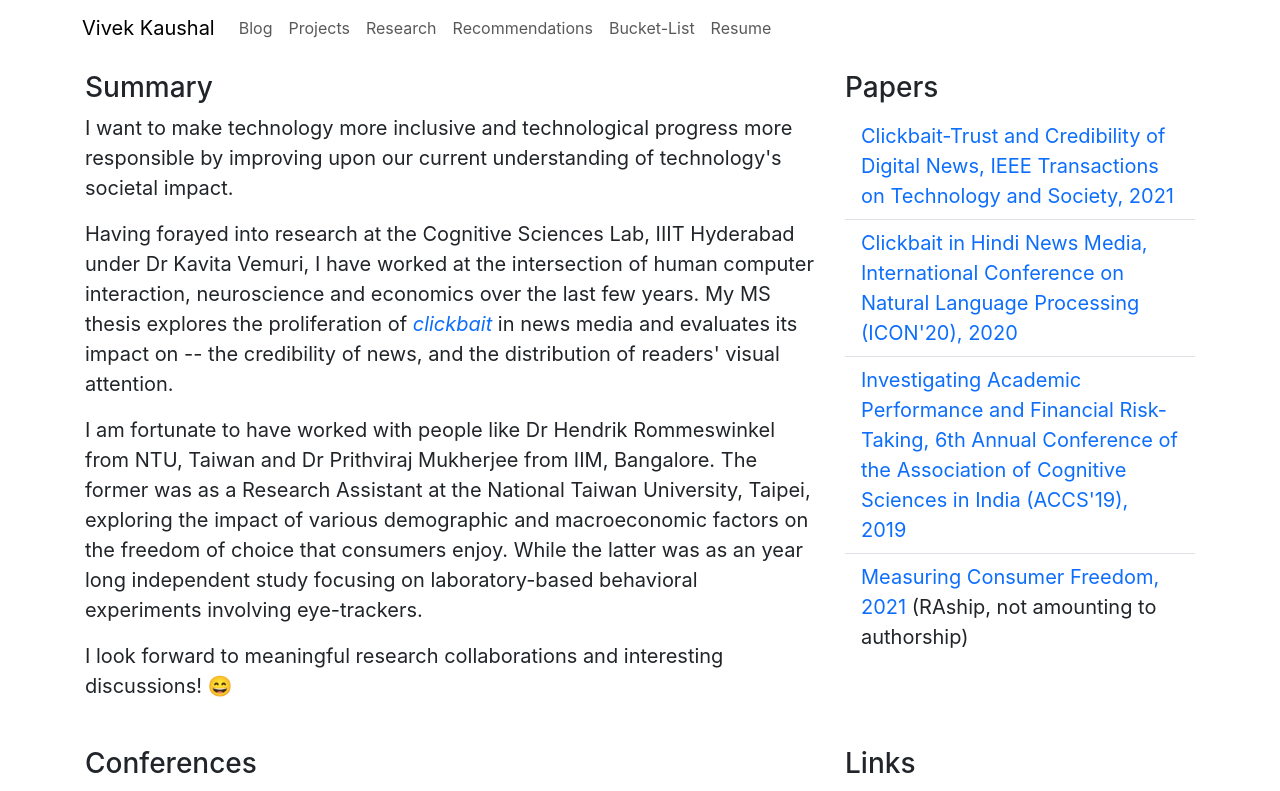
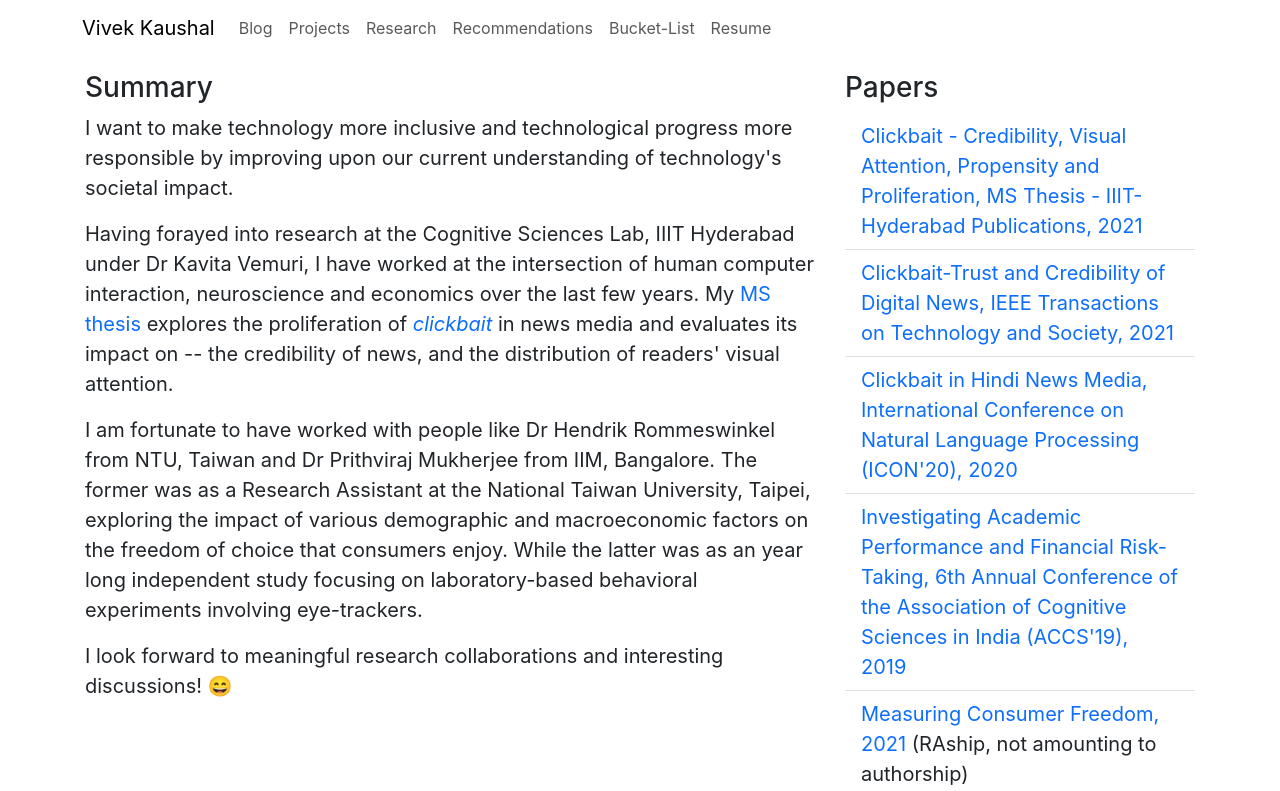
Before and after one commit to kaushalvivek/vivekkaushal.com, a React (Create React App) app: page /research in a window 1280 px wide. Shown: the top 791 px of the page. Built offline with nearby package versions, Linux system fonts and the light colour scheme.

Commit message:
thesis added

```diff
--- a/src/components/pages/home.js
+++ b/src/components/pages/home.js
@@ -14,9 +14,10 @@ class Home extends React.Component {
                     <Col md={8} xs={12} style={textStyle}>
                         <p>
                             Hi! 👋 <br /><br />
-                            I am Vivek Kaushal, and currently, I am building <a href="https://www.enterpret.com/" target="_blank" rel="noreferrer">Enterpret</a>.
+                            I am Vivek Kaushal, and currently, I am working on building <a href="https://www.enterpret.com/" target="_blank" rel="noreferrer">Enterpret</a>.
                             <br /><br />
-                            I graduated out of IIIT Hyderabad, India with a B.Tech and an MS in Computer Science and Engineering in 2021. My <a href="/research">research</a> focused on Human Computer Interaction at the Cognitive Sciences Lab. Additionally, I have been a visiting research student studying Economics at the National Taiwan University, Taipei in 2019.
+                            I graduated out of IIIT Hyderabad, India with a B.Tech and an MS in Computer Science and Engineering in 2021. My <a href="/research">research</a> focused on Human Computer Interaction at the Cognitive Sciences Lab.
+                            Additionally, I have been a visiting research student studying Economics at the National Taiwan University, Taipei in 2019.
                             <br /><br />
                             I enjoy creating minimalist solutions that leverage technology to make lives easier.
                             You can checkout my <a href="/projects">projects</a> and <a href="https://vivek-kaushal.com" target="_blank"  rel="noreferrer">blog</a> to know more about my work, experiences and learnings.
--- a/src/components/pages/research.js
+++ b/src/components/pages/research.js
@@ -16,7 +16,7 @@ class Research extends React.Component {
                         <p>
                             Having forayed into research at the Cognitive Sciences Lab, IIIT Hyderabad under Dr Kavita Vemuri,
                             I have worked at the intersection of human computer interaction, neuroscience and economics over the last few years.
-                            My MS thesis explores the proliferation of <a href="https://en.wikipedia.org/wiki/Clickbait"><em> clickbait </em></a>
+                            My <a href="https://web2py.iiit.ac.in/research_centres/publications/view_publication/mastersthesis/1026" target="_blank" rel="noreferrer">MS thesis</a> explores the proliferation of <a href="https://en.wikipedia.org/wiki/Clickbait"><em> clickbait </em></a>
                             in news media and evaluates its impact on -- the credibility of news, and the distribution of readers' visual attention.
                         </p>
 
@@ -34,6 +34,8 @@ class Research extends React.Component {
                     <Col md={4} xs={12} style={pad}>
                         <h3>Papers</h3>
                         <ListGroup variant="flush">
+                        <ListGroup.Item><a href="https://web2py.iiit.ac.in/research_centres/publications/view_publication/mastersthesis/1026" target="_blank" rel="noreferrer">
+                                Clickbait - Credibility, Visual Attention, Propensity and Proliferation, MS Thesis - IIIT-Hyderabad Publications, 2021</a></ListGroup.Item>
                             <ListGroup.Item><a href="https://ieeexplore.ieee.org/abstract/document/9405359" target="_blank" rel="noreferrer">
                                 Clickbait-Trust and Credibility of Digital News, IEEE Transactions on Technology and Society, 2021</a></ListGroup.Item>
                             <ListGroup.Item><a href="https://aclanthology.org/2020.icon-main.11.pdf" target="_blank" rel="noreferrer">
```
